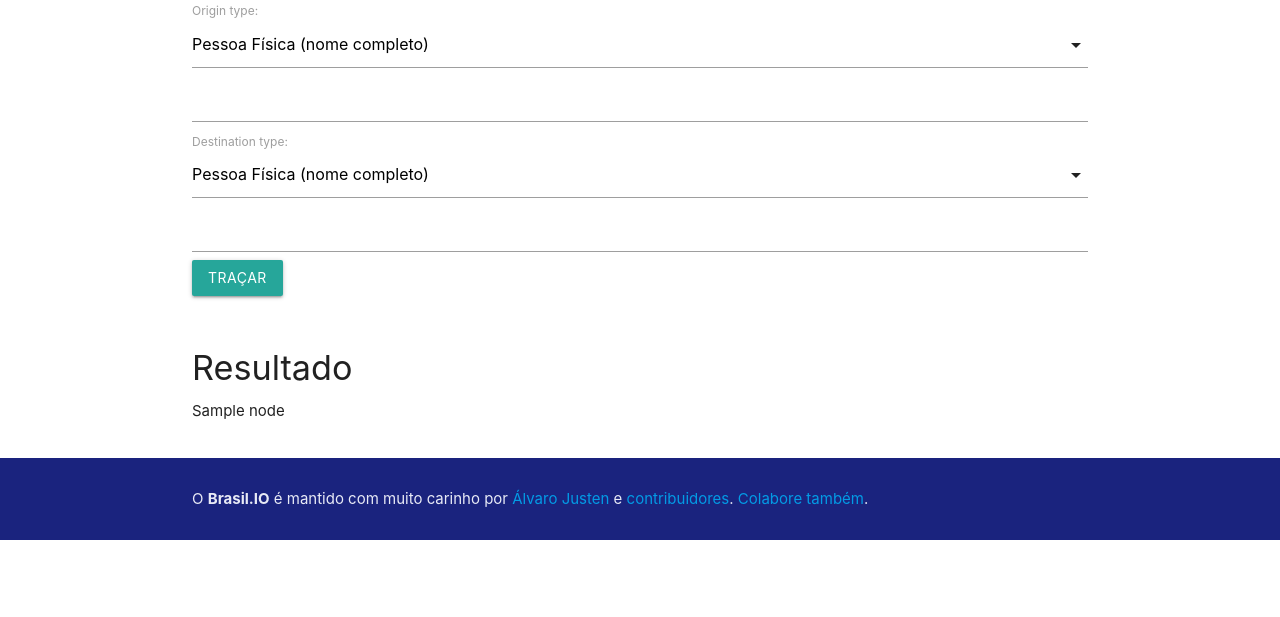
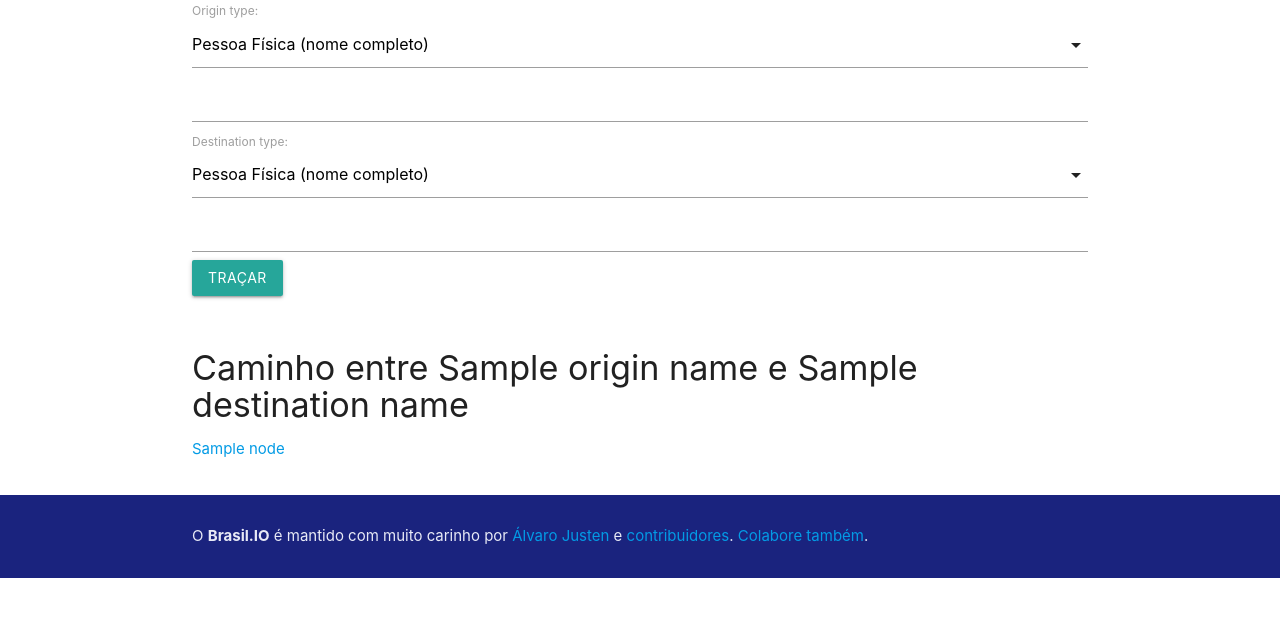
Before and after one commit to turicas/brasil.io, a Django app: template core/templates/specials/trace-path.html in a window 1280 px wide. Shown: the part 80-697 px from the top of the page. Run offline with Django 3.2, Linux system fonts and the light colour scheme; tables that the repository leaves empty hold one stand-in row (values such as "Sample post"); the template is opened without the code that fills it: values that come from a table or form of the project are taken from there, most other values are stand-ins (such as "Sample title", 1, 10 or a date in 2020); parts of the project's set-up code (start-up, migrations or seed data) failed here and were passed over; some libraries are stand-ins or nearby versions.

Commit message:
Enhance trace path template

```diff
--- a/core/forms.py
+++ b/core/forms.py
@@ -5,11 +5,23 @@ from core.models import Dataset
 
 Socios = Dataset.objects.get(slug='socios-brasil').get_last_data_model()
 
+
 def _resolve_field_by_type(person_type):
     if person_type == 'pessoa-fisica':
         return 'nome_socio'
     elif person_type == 'pessoa-juridica':
         return 'cnpj_empresa'
+
+
+def _get_obj(field, identifier):
+    return Socios.objects.filter(**{field: identifier}).first()
+
+
+def _get_name(obj, person_type):
+    if person_type == 'pessoa-fisica':
+        return obj.nome_socio
+    elif person_type == 'pessoa-juridica':
+        return obj.nome_empresa
 
 
 class TracePathForm(forms.Form):
@@ -33,10 +45,16 @@ class TracePathForm(forms.Form):
 
         origin_field = _resolve_field_by_type(origin_type)
         destination_field = _resolve_field_by_type(destination_type)
-        origin = Socios.objects.filter(**{origin_field: origin_identifier})
-        destination = Socios.objects.filter(**{destination_field: destination_identifier})
+        origin = _get_obj(origin_field, origin_identifier)
+        destination = _get_obj(destination_field, destination_identifier)
 
-        if not origin.exists():
-            self.add_error('origin_identifier', 'Name/document not found.')
-        if not destination.exists():
-            self.add_error('destination_identifier', 'Name/document not found.')
+        if origin is None:
+            self.add_error('origin_identifier', 'Name/document not found')
+        else:
+            cleaned_data['origin_name'] = _get_name(origin, origin_type)
+        if destination is None:
+            self.add_error('destination_identifier', 'Name/document not found')
+        else:
+            cleaned_data['destination_name'] = _get_name(destination, destination_type)
+
+        return cleaned_data
--- a/core/templates/specials/index.html
+++ b/core/templates/specials/index.html
@@ -39,7 +39,10 @@
       e/ou jurídicas) o visitante conseguirá verificar a existência de uma
       relação de sociedade, independente do nível (exemplo: A é sócio da
       empresa X, que é sócia da empresa Y e tem como sócio também Z - dessa
-      forma, A é indiretamente sócio de Z).
+      forma, A é indiretamente sócio de Z). Exemplo real:
+      <a href="{% url 'core:special-trace-path' %}?origin_type=pessoa-juridica&origin_identifier=15102288000182&destination_type=pessoa-juridica&destination_identifier=61065751000180">qual a
+        ligação entre a Rossi Residencial SA e a Construtora Norberto Odebrecht
+      SA?</a>
     </li>
   </ul>
 </div>
--- a/core/templates/specials/trace-path.html
+++ b/core/templates/specials/trace-path.html
@@ -20,9 +20,15 @@
     <h4>Erros</h4>
     {{ errors }}
   {% elif path %}
-  <h4>Resultado</h4>
-    {% for node in path %}
-    {{ node }}
+  <h4>Caminho entre {{ origin_name }} e {{ destination_name }}</h4>
+  {% for node in path %}
+    <div>
+      {% if node.tipo == 'PessoaJuridica' %}
+      <a href="{% url 'core:special-document-detail' document=node.cnpj %}">{{ node.nome }}</a>
+      {% else %}
+      <a href="{% url 'core:dataset-detail' 'socios-brasil' %}?nome_socio={{ node.nome }}">{{ node.nome }}</a>
+      {% endif %}
+    </div>
     {% endfor %}
   {% endif %}
   </div>
--- a/core/views_special.py
+++ b/core/views_special.py
@@ -146,9 +146,11 @@ def _get_path(origin, destination):
 
 def trace_path(request):
     form = TracePathForm(request.GET or None)
-    errors, path = None, None
+    errors, path, origin_name, destination_name = None, None, None, None
 
     if form.is_valid():
+        origin_name = form.cleaned_data['origin_name']
+        destination_name = form.cleaned_data['destination_name']
         path = _get_path(
             {
                 'type': 1 if form.cleaned_data['origin_type'] == 'pessoa-juridica' else 2,
@@ -161,8 +163,10 @@ def trace_path(request):
         )
 
     context = {
+        'destination_name': destination_name,
         'errors': errors,
         'form': form,
+        'origin_name': origin_name,
         'path': path,
     }
     return render(request, 'specials/trace-path.html', context)
```
